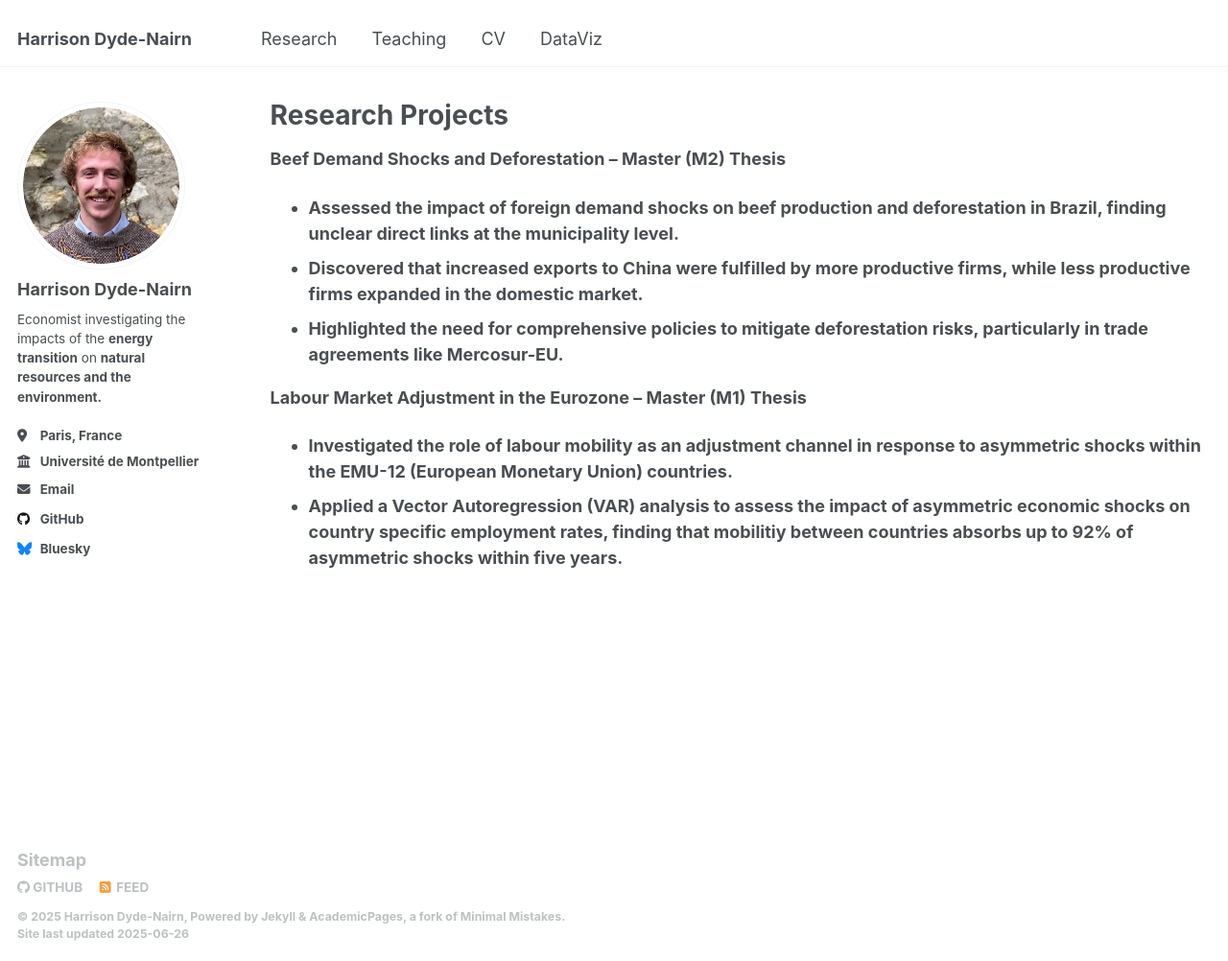
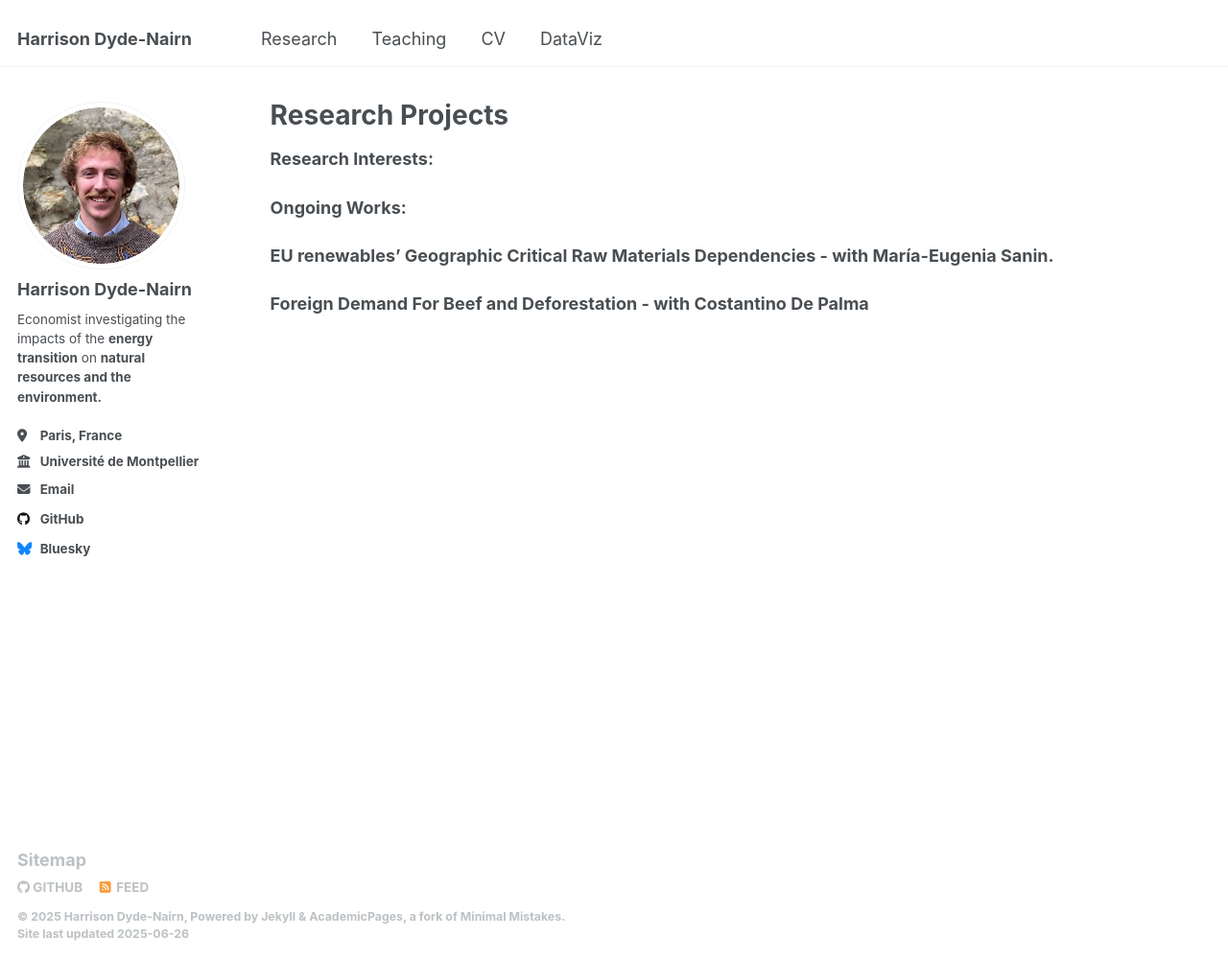
Before and after one commit to hdydenairn/hdydenairn.github.io, a Jekyll site: the page built from _pages/research.md, in a window 1280 px wide and 1002 px high. Shown: the whole window at 96% size. Built offline with Jekyll 4.4.1, drawn with Linux system fonts in a browser that asks for light colours.

Commit message:
Update research.md

```diff
--- a/_pages/research.md
+++ b/_pages/research.md
@@ -5,11 +5,10 @@ permalink: /research/
 author_profile: true
 ---
 
-Beef Demand Shocks and Deforestation -- Master (M2) Thesis
-- Assessed the impact of foreign demand shocks on beef production and deforestation in Brazil, finding unclear direct links at the municipality level.
-- Discovered that increased exports to China were fulfilled by more productive firms, while less productive firms expanded in the domestic market.
-- Highlighted the need for comprehensive policies to mitigate deforestation risks, particularly in trade agreements like Mercosur-EU.
+Research Interests:
 
-Labour Market Adjustment in the Eurozone -- Master (M1) Thesis
-- Investigated the role of labour mobility as an adjustment channel in response to asymmetric shocks within the EMU-12 (European Monetary Union) countries.
-- Applied a Vector Autoregression (VAR) analysis to assess the impact of asymmetric economic shocks on country specific employment rates, finding that mobilitiy between countries absorbs up to 92% of asymmetric shocks within five years.
+Ongoing Works:
+
+EU renewables' Geographic Critical Raw Materials Dependencies - with María-Eugenia Sanin.
+
+Foreign Demand For Beef and Deforestation - with Costantino De Palma
```
